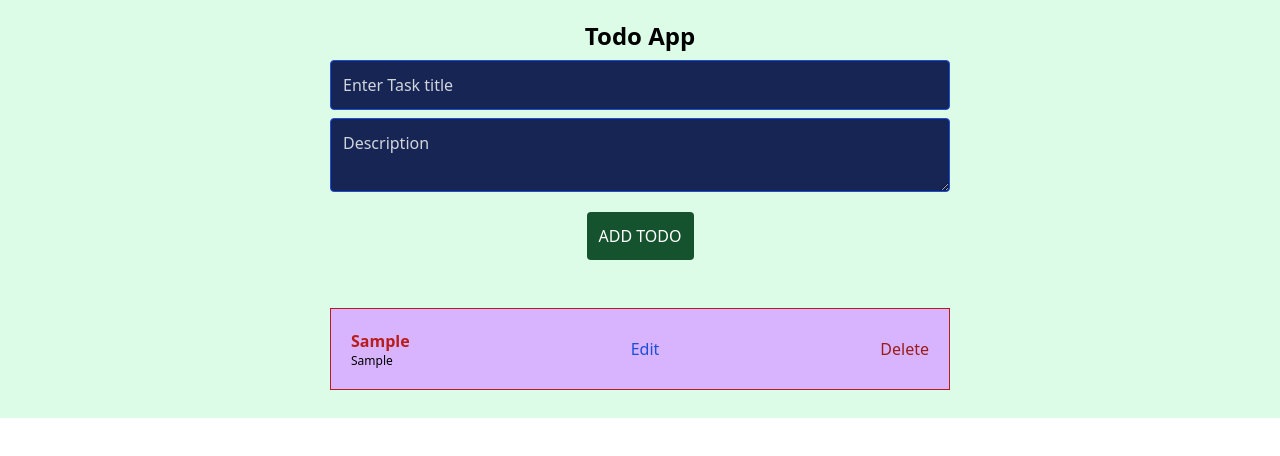
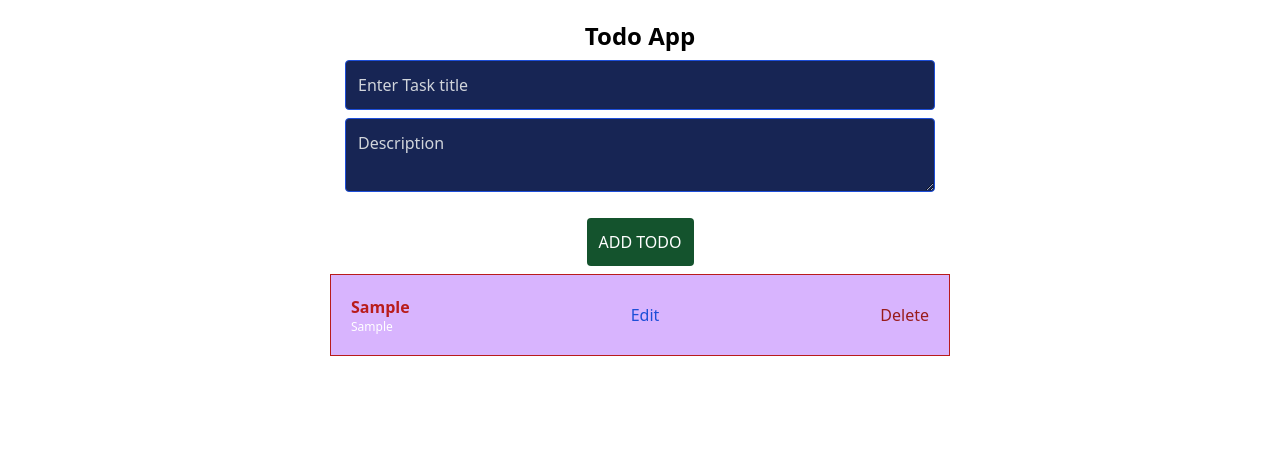
Before and after one commit to sid1213/todotypescript, a React (Create React App) app: page / in a window 1280 px wide. Both pictures are taken after typing "Sample", "Sample" into the empty fields and a click on the button "ADD TODO". Shown: the top 456 px of the page. Built offline with nearby package versions, Linux system fonts and the light colour scheme.

Commit message:
SS: added local storage and started delete functionality

```diff
--- a/src/App.tsx
+++ b/src/App.tsx
@@ -1,9 +1,34 @@
-import './App.css';
-import Main from './components/Main';
+import React, {  useState } from "react";
+import Task from "./components/Task";
+import AddTodo from './components/AddTodo';
+import "./App.css";
+export interface InputState{
+  myTask:{
+    task:string,
+    description: string
+  }[]
+}
+const getTaskList=():[]=>{
+  let list = localStorage.getItem("Tasks");
+  if (list) {
+    return JSON.parse(localStorage.getItem("Tasks")|| "");
+  } else {
+    return [];
+  }
+}
 function App() {
+  const [myTask, setTask] = useState<InputState["myTask"]>(getTaskList());
+
   return (
-    <div className="bg-green-100 ">
-      <Main/>
+    <div className="container-full p-5 text-center ">
+      <div className="flex flex-col w-1/2 mx-auto items-center text-white">
+        <h3 className="text-2xl font-bold text-black">Todo App</h3>
+        <AddTodo myTask={myTask} setTask={setTask}/>
+        <Task myTask={myTask} setTask={setTask}/>
+      </div>
+      <div className="flex flex-col items-center mt-10">
+
+      </div>
     </div>
   );
 }
--- /dev/null
+++ b/src/components/AddTodo.tsx
@@ -0,0 +1,62 @@
+import React, { useEffect, useState } from 'react'
+import {InputState as props} from "../App"
+
+ interface myprop{
+  myTask: props["myTask"];
+  setTask:React.Dispatch<React.SetStateAction<props["myTask"]>>
+}
+
+const  AddTodo:React.FC<myprop> = ( {myTask,setTask} )=> {
+
+const [input,setInput]= useState({
+    task:"",
+    description:""
+})
+const getInput=(e : React.ChangeEvent<HTMLInputElement | HTMLTextAreaElement>):void=>{
+    setInput({
+        ...input,
+        [e.target.name]:e.target.value
+    })
+}
+const insertTodo= ():void=>{
+    if(input.task==""||input.description==""){
+        alert("please add Both Input");
+        return
+    }
+    setTask([...myTask,{task:input.task,
+    description:input.description}]);
+    input.task="";
+    input.description="";
+
+}
+useEffect(()=>{
+    localStorage.setItem("Tasks", JSON.stringify(myTask));
+},[myTask]);
+  return (
+    <div>
+      <input
+            type="text"
+            placeholder="Enter Task title"
+            className="p-3 w-full border border-blue-700 rounded mt-2 bg-blue-950  placeholder:text-gray-300"
+            value={input.task}
+            onChange={getInput}
+            name="task"
+        />
+        <textarea
+          placeholder="Description"
+          className="p-3 border border-blue-700 rounded mt-2 bg-blue-950 w-full placeholder:text-gray-300"
+          value={input.description}
+          onChange={getInput}
+          name="description"
+        />
+        <button
+          className="bg-green-900 active:bg-green-700 mt-5 p-3 w-fit rounded "
+          onClick={insertTodo}
+        >
+          ADD TODO
+        </button>
+    </div>
+  )
+}
+
+export default AddTodo
--- a/src/components/Items.tsx
+++ /dev/null
@@ -1,20 +0,0 @@
-import React from "react";
-interface props {
-  mytask: {
-    task: String;
-    description: string;
-  };
-}
-const Items: React.FC<props> = ({ mytask }: props) => {
-  return (
-    <div className="bg-purple-300 w-1/2 my-2 border border-red-700  flex justify-between text-start gap-5 p-5">
-      <div>
-        <p className=" font-bold text-red-700">{mytask.task}</p>
-        <p className="text-xs">{mytask.description} </p>
-      </div>
-      <button className="text-blue-700 hover:text-blue-500">Edit</button>
-      <button className="text-red-800 hover:text-red-500">Delete</button>
-    </div>
-  );
-};
-export default Items;
--- a/src/components/Main.tsx
+++ /dev/null
@@ -1,60 +0,0 @@
-import React, {  useState } from "react";
-import Items from "./Items";
-interface mytask {
-  mytask: object;
-}
-function Main() {
-  const [inputValues, setValues] = useState({
-    task: "",
-    description: "",
-  });
-  const [listArr, setList] = useState<object[]>([]);
-
-  const setTask = (
-    e: React.ChangeEvent<HTMLInputElement | HTMLTextAreaElement>
-  ): void => {
-    setValues({
-      ...inputValues,
-      [e.target.name]: e.target.value,
-    });
-  };
-  const setArr = () => {
-    setList([...listArr, inputValues]);
-    setValues({ task: "", description: "" });
-  };
-  return (
-    <div className="container-full p-5 text-center ">
-      <div className="flex flex-col w-1/2 mx-auto items-center text-white">
-        <h3 className="text-2xl font-bold text-black">Todo App</h3>
-        <input
-          type="text"
-          placeholder="Enter Task title"
-          className="p-3 w-full border border-blue-700 rounded mt-2 bg-blue-950  placeholder:text-gray-300"
-          value={inputValues.task}
-          onChange={setTask}
-          name="task"
-        />
-        <textarea
-          placeholder="Description"
-          className="p-3 border border-blue-700 rounded mt-2 bg-blue-950 w-full placeholder:text-gray-300"
-          value={inputValues.description}
-          onChange={setTask}
-          name="description"
-        />
-        <button
-          className="bg-green-900 active:bg-green-700 mt-5 p-3 w-fit rounded "
-          onClick={setArr}
-        >
-          ADD TODO
-        </button>
-      </div>
-      <div className="flex flex-col items-center mt-10">
-        {listArr.map((myval: any, index) => {
-          return <Items mytask={myval} key={index} />;
-        })}
-      </div>
-    </div>
-  );
-}
-
-export default Main;
--- /dev/null
+++ b/src/components/Task.tsx
@@ -0,0 +1,43 @@
+import React from "react";
+import {InputState as props } from "../App"
+
+ interface thisprop{
+    myTask: props["myTask"];
+    setTask:React.Dispatch<React.SetStateAction<props["myTask"]>>
+  }
+
+
+const Task: React.FC<thisprop> = ({ myTask,setTask}) => {
+
+const deleteTask = (e:React.MouseEvent<HTMLButtonElement>)=>{
+    const eventTarget = e.target as HTMLElement;
+    console.log(eventTarget.parentElement?.getAttribute("data-key"));
+    localStorage.removeItem("Tasks"[0]);
+    console.log(myTask)
+
+}
+
+  return (
+
+  <ul className="w-full">
+
+    {
+        myTask.map( (tasks,index)=>{
+
+            return <li className="bg-purple-300  my-2 border border-red-700 flex justify-between text-start gap-5 p-5 " data-key={index} key={index}>
+            <div>
+                <p className=" font-bold text-red-700">{tasks.task}</p>
+                <p className="text-xs">{tasks.description} </p>
+            </div>
+            <button className="text-blue-700 hover:text-blue-500">Edit</button>
+            <button className="text-red-800 hover:text-red-500" onClick={deleteTask}>Delete</button>
+
+        </li>
+        })
+    }
+
+  </ul>
+
+  );
+};
+export default Task;
```
